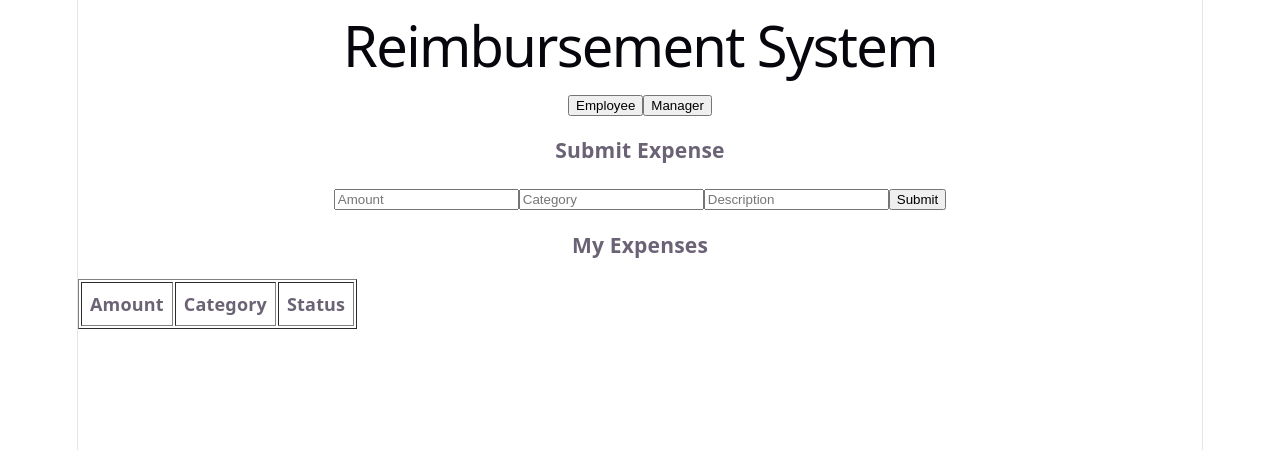
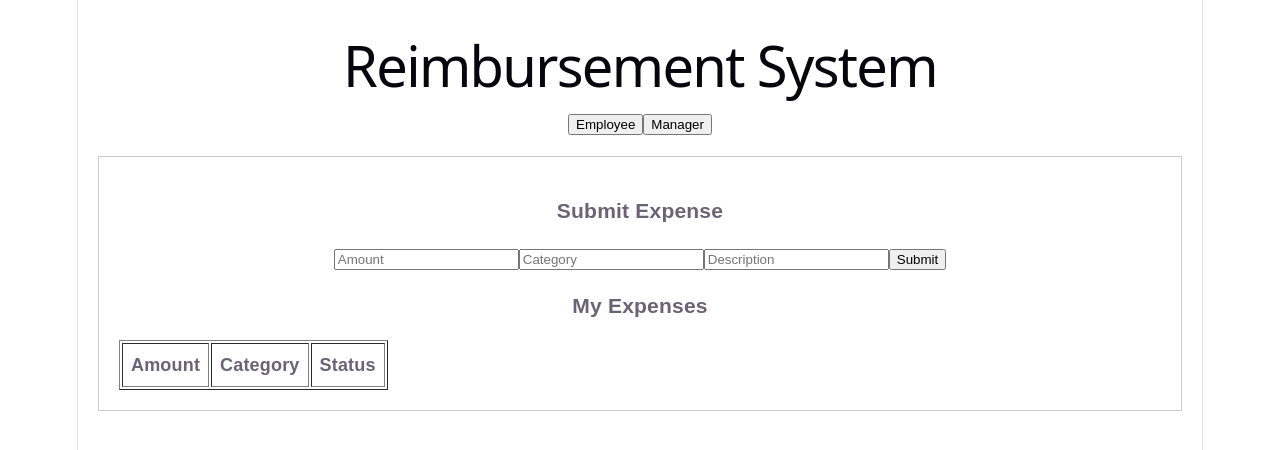
Before and after one commit to akshaydotweb/reimbursement-management-, a Vue app in the folder frontend/: page / in a window 1280 px wide. Shown: the top 450 px of the page. Built offline with nearby package versions, Linux system fonts and the light colour scheme.

Commit message:
added basic layout

```diff
--- a/frontend/src/App.vue
+++ b/frontend/src/App.vue
@@ -7,13 +7,17 @@ const page = ref("employee");
 </script>
 
 <template>
-  <div>
+  <div style="padding: 20px; font-family: sans-serif;">
     <h1>Reimbursement System</h1>
 
-    <button @click="page='employee'">Employee</button>
-    <button @click="page='manager'">Manager</button>
+    <div style="margin-bottom: 20px;">
+      <button @click="page='employee'">Employee</button>
+      <button @click="page='manager'">Manager</button>
+    </div>
 
-    <Employee v-if="page==='employee'" />
-    <Manager v-if="page==='manager'" />
+    <div style="border: 1px solid #ccc; padding: 20px;">
+      <Employee v-if="page==='employee'" />
+      <Manager v-if="page==='manager'" />
+    </div>
   </div>
 </template>
```
